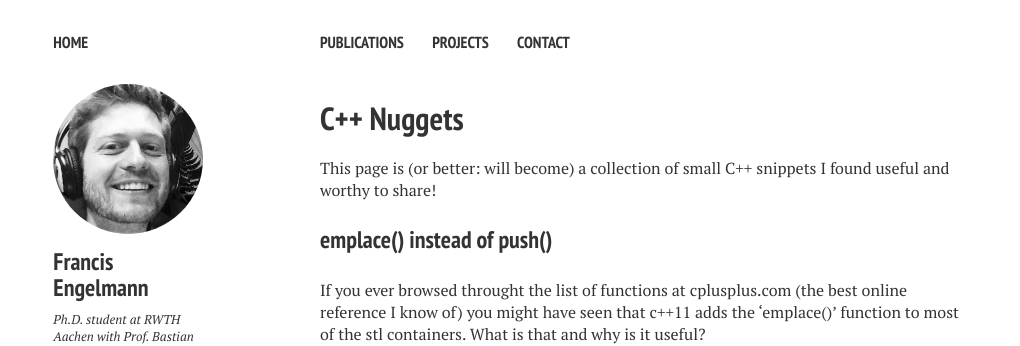
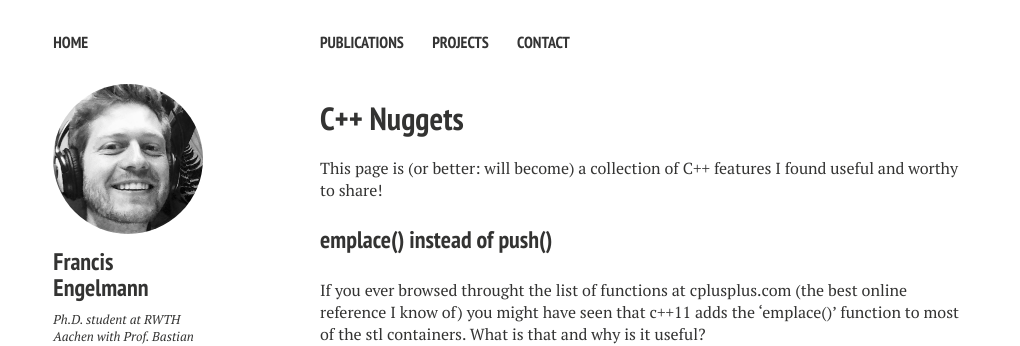
Before and after one commit to francisengelmann/francisengelmann.github.io, a Jekyll site: the page built from cplusplus.md, in a window 1280 px wide. Shown: the top 346 px of the page, without its empty margins (0-1020 px from the left). Built offline with Jekyll 4.4.1, drawn with Linux system fonts in a browser that asks for light colours; nearby versions of some CDN libraries; comment, search, counter and statistics services are not loaded.

Commit message:
Update cplusplus.md

```diff
--- a/cplusplus.md
+++ b/cplusplus.md
@@ -5,7 +5,7 @@ title: C++ Nuggets
 tags: [about]
 comments: true
 ---
-This page is (or better: will become) a collection of small C++ snippets I found useful and worthy to share!
+This page is (or better: will become) a collection of C++ features I found useful and worthy to share!
 
 ### emplace() instead of push()
 If you ever browsed throught the list of functions at cplusplus.com (the best online reference I know of) you might have seen that c++11 adds the 'emplace()' function to most of the stl containers. What is that and why is it useful?
```
